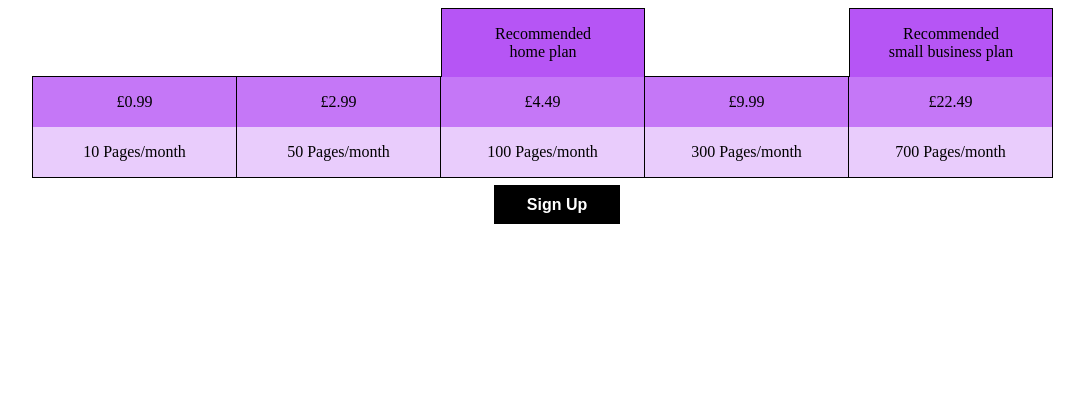
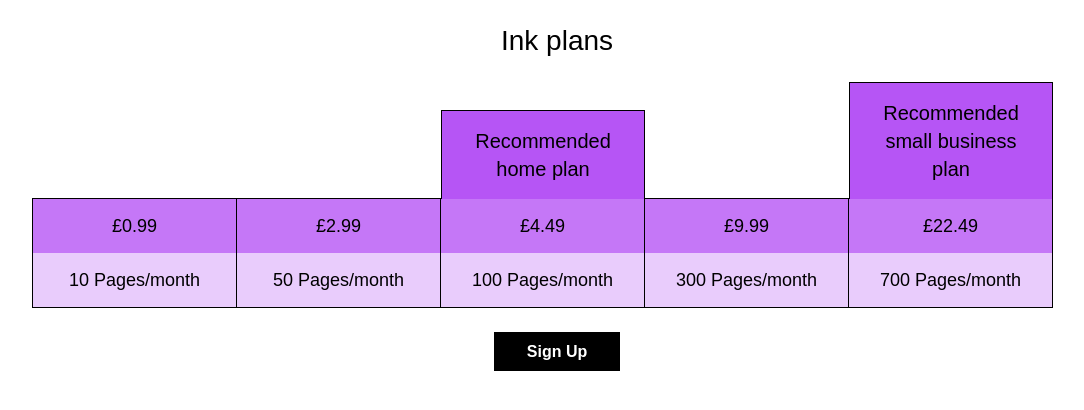
Before and after one commit to NerizaAlmirol/pricingTable, a plain HTML site: page index.html in a window 1280 px wide. Shown: the whole page, without its empty margins (83-1167 px from the left). Drawn offline with Linux system fonts and the light colour scheme.

Commit message:
adjustment

```diff
--- a/css/main.css
+++ b/css/main.css
@@ -2,6 +2,11 @@
     max-width: 1050px;
     width: 100%;
     margin: 0 auto;
+}
+
+.th-ink-plans h2 {
+    font: 400 28px/36px FormaDJRMicro, sans-serif;
+    text-align: center;
 }
 
 .th-ink-plans ul.th-ink-col {
@@ -27,9 +32,11 @@
     padding: 16px;
     text-align: center;
     position: relative;
+    font: 400 18px/22px FormaDJRMicro, sans-serif;
 }
 
 .th-ink-plans ul.th-ink-col li.title {
+    font: 400 20px/28px FormaDJRMicro, sans-serif;
     text-align: center;
     padding: 16px;
     background: #B655F5;
@@ -47,6 +54,7 @@
 
 .pricing-btn {
     text-align: center;
+    margin-top: 17px;
 }
 
 .pricing-btn a {
@@ -61,6 +69,10 @@
     border: 1px solid #000;
 }
 
+.pricing-btn a:hover {
+    background-color: #7B7979;
+    border: none;
+}
 
 
 @media only screen and (max-width: 600px) {
--- a/index.html
+++ b/index.html
@@ -10,6 +10,7 @@
 
   <body>
     <div class="th-ink-plans">
+      <h2>Ink plans</h2>
       <ul class="th-ink-col">
         <li class="th-price purple">£0.99</li>
         <li class="th-monthly lightPurple">10 Pages/month</li>
```
